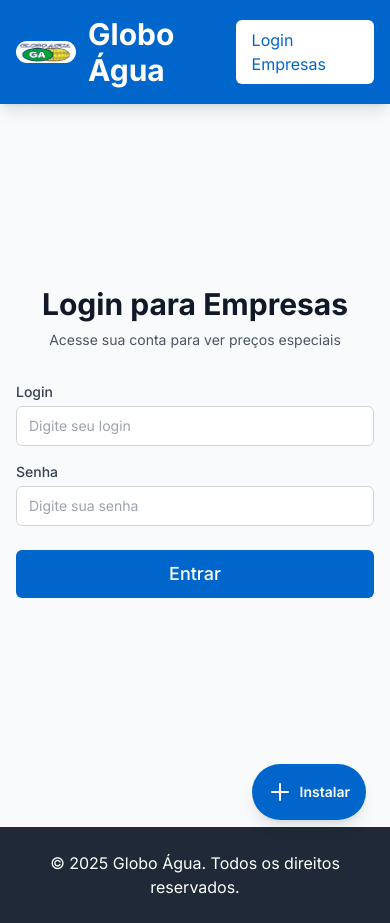
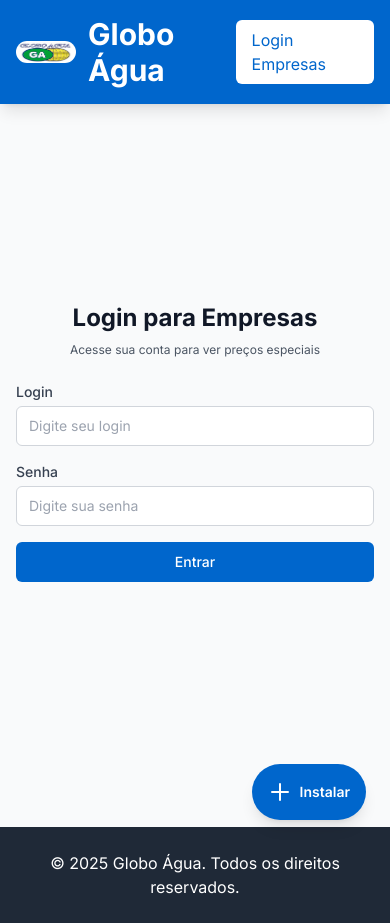
Before and after one commit to fabiobzissou72/globoagua, a Next.js app: page /login in a window 390 px wide. Built offline with nearby package versions, Linux system fonts and the light colour scheme.

Commit message:
Ajustar tamanhos para mobile no login de empresa
🤖 Generated with [Claude Code](https://claude.com/claude-code)

Co-Authored-By: Claude <noreply@anthropic.com>

```diff
--- a/app/(cliente)/login/page.tsx
+++ b/app/(cliente)/login/page.tsx
@@ -41,17 +41,17 @@ export default function LoginPage() {
   };
 
   return (
-    <div className="min-h-[80vh] flex items-center justify-center py-12 px-4">
-      <div className="max-w-md w-full space-y-8">
+    <div className="min-h-[80vh] flex items-center justify-center py-6 px-4">
+      <div className="max-w-md w-full space-y-6">
         <div>
-          <h2 className="text-center text-3xl font-bold text-gray-900">
+          <h2 className="text-center text-2xl sm:text-3xl font-bold text-gray-900">
             Login para Empresas
           </h2>
-          <p className="mt-2 text-center text-sm text-gray-600">
+          <p className="mt-2 text-center text-xs sm:text-sm text-gray-600">
             Acesse sua conta para ver preços especiais
           </p>
         </div>
-        <form className="mt-8 space-y-6" onSubmit={handleSubmit}>
+        <form className="mt-6 space-y-4" onSubmit={handleSubmit}>
           <div className="space-y-4">
             <Input
               label="Login"
@@ -79,8 +79,7 @@ export default function LoginPage() {
 
           <Button
             type="submit"
-            className="w-full"
-            size="lg"
+            className="w-full text-sm sm:text-base"
             disabled={loading}
           >
             {loading ? 'Entrando...' : 'Entrar'}
```
